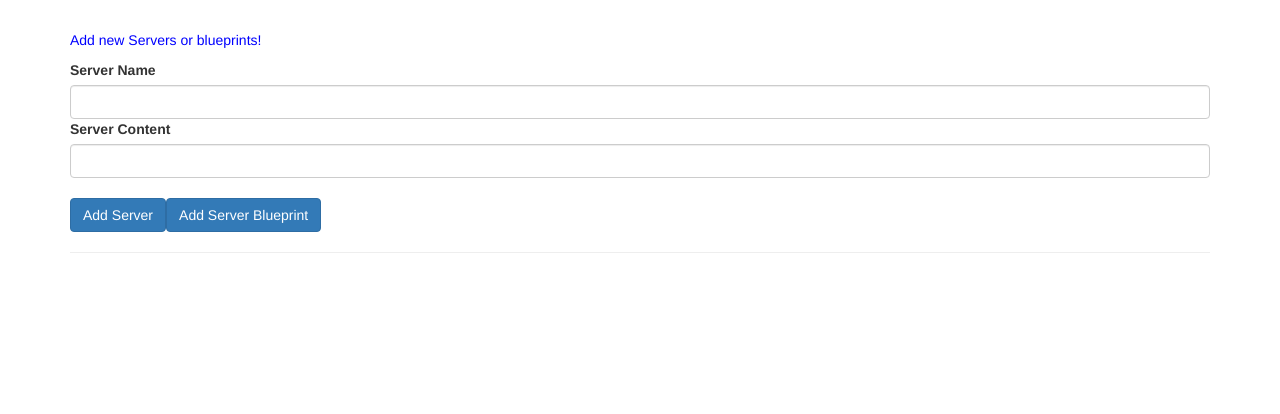
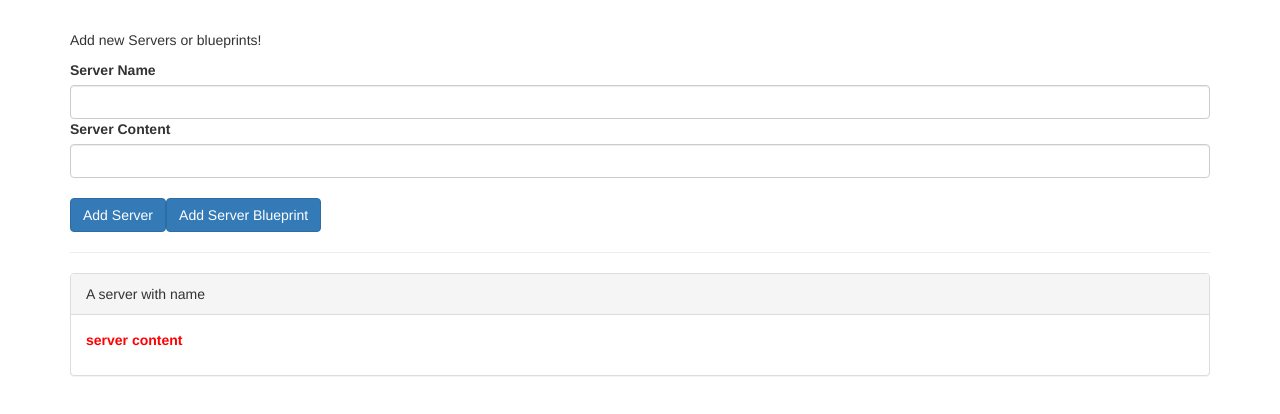
Before and after one commit to vivekbhatnagar/angular-app, an Angular app: page / in a window 1280 px wide. Shown: the top 414 px of the page. Built offline with nearby package versions, Linux system fonts and the light colour scheme.

Commit message:
Binded custom property and @Input

```diff
--- a/src/app/app.component.html
+++ b/src/app/app.component.html
@@ -1,34 +1,13 @@
 <div class="container">
-  <div class="row">
-    <div class="col-xs-12">
-      <p>Add new Servers or blueprints!</p>
-      <label>Server Name</label>
-      <input type="text" class="form-control" [(ngModel)]="newServerName">
-      <label>Server Content</label>
-      <input type="text" class="form-control" [(ngModel)]="newServerContent">
-      <br>
-      <button
-        class="btn btn-primary"
-        (click)="onAddServer()">Add Server</button>
-      <button
-        class="btn btn-primary"
-        (click)="onAddBlueprint()">Add Server Blueprint</button>
-    </div>
-  </div>
+
+    <app-cockpit></app-cockpit>
+
   <hr>
   <div class="row">
     <div class="col-xs-12">
-      <div
-        class="panel panel-default"
-        *ngFor="let element of serverElements">
-        <div class="panel-heading">{{ element.name }}</div>
-        <div class="panel-body">
-          <p>
-            <strong *ngIf="element.type === 'server'" style="color: red">{{ element.content }}</strong>
-            <em *ngIf="element.type === 'blueprint'">{{ element.content }}</em>
-          </p>
-        </div>
-      </div>
+      <app-server-element
+       *ngFor="let serverElement of serverElements"
+       [element]="serverElement"></app-server-element>
     </div>
   </div>
 </div>
--- a/src/app/app.component.ts
+++ b/src/app/app.component.ts
@@ -6,23 +6,7 @@
   styleUrls: ['./app.component.css']
 })
 export class AppComponent {
-  serverElements = [];
-  newServerName = '';
-  newServerContent = '';
+  serverElements = [{ type: 'server', name: 'A server with name', content: 'server content' }];
 
-  onAddServer() {
-    this.serverElements.push({
-      type: 'server',
-      name: this.newServerName,
-      content: this.newServerContent
-    });
-  }
 
-  onAddBlueprint() {
-    this.serverElements.push({
-      type: 'blueprint',
-      name: this.newServerName,
-      content: this.newServerContent
-    });
-  }
 }
--- a/src/app/cockpit/cockpit.component.html
+++ b/src/app/cockpit/cockpit.component.html
@@ -1 +1,16 @@
-<p>cockpit works!</p>
+<div class="row">
+<div class="col-xs-12">
+  <p>Add new Servers or blueprints!</p>
+  <label>Server Name</label>
+  <input type="text" class="form-control" [(ngModel)]="newServerName">
+  <label>Server Content</label>
+  <input type="text" class="form-control" [(ngModel)]="newServerContent">
+  <br>
+  <button
+    class="btn btn-primary"
+    (click)="onAddServer()">Add Server</button>
+  <button
+    class="btn btn-primary"
+    (click)="onAddBlueprint()">Add Server Blueprint</button>
+</div>
+</div>
--- a/src/app/cockpit/cockpit.component.ts
+++ b/src/app/cockpit/cockpit.component.ts
@@ -7,9 +7,27 @@
 })
 export class CockpitComponent implements OnInit {
 
+  newServerName = '';
+  newServerContent = '';
+
   constructor() { }
 
   ngOnInit() {
   }
 
+  onAddServer() {
+    // this.serverElements.push({
+    //   type: 'server',
+    //   name: this.newServerName,
+    //   content: this.newServerContent
+    // });
+  }
+
+  onAddBlueprint() {
+    // this.serverElements.push({
+    //   type: 'blueprint',
+    //   name: this.newServerName,
+    //   content: this.newServerContent
+    // });
+  }
 }
--- a/src/app/server-element/server-element.component.html
+++ b/src/app/server-element/server-element.component.html
@@ -1 +1,10 @@
-<p>server-element works!</p>
+<div
+  class="panel panel-default">
+  <div class="panel-heading">{{ element.name }}</div>
+  <div class="panel-body">
+    <p>
+      <strong *ngIf="element.type === 'server'" style="color: red">{{ element.content }}</strong>
+      <em *ngIf="element.type === 'blueprint'">{{ element.content }}</em>
+    </p>
+  </div>
+</div>
--- a/src/app/server-element/server-element.component.ts
+++ b/src/app/server-element/server-element.component.ts
@@ -1,4 +1,4 @@
-import { Component, OnInit } from '@angular/core';
+import { Component, OnInit, Input } from '@angular/core';
 
 @Component({
   selector: 'app-server-element',
@@ -6,6 +6,7 @@
   styleUrls: ['./server-element.component.css']
 })
 export class ServerElementComponent implements OnInit {
+  @Input() element : {type: string, name:string, content:string};
 
   constructor() { }
 
```
